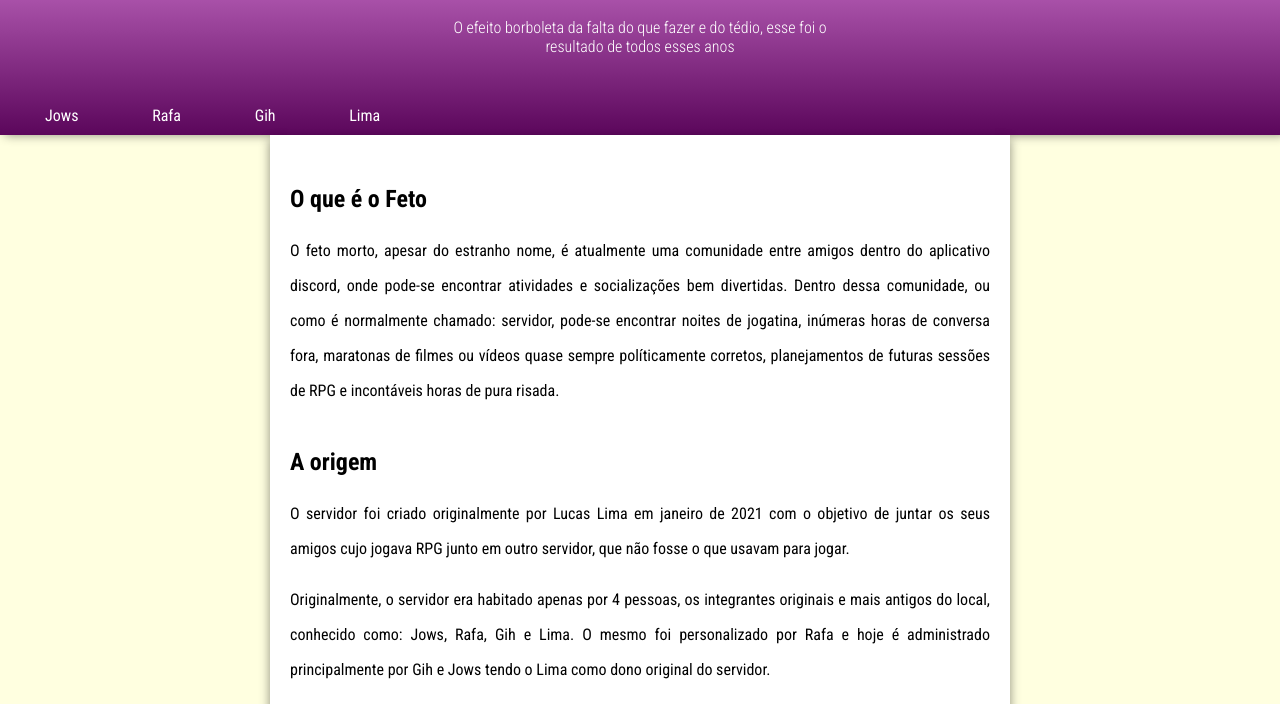
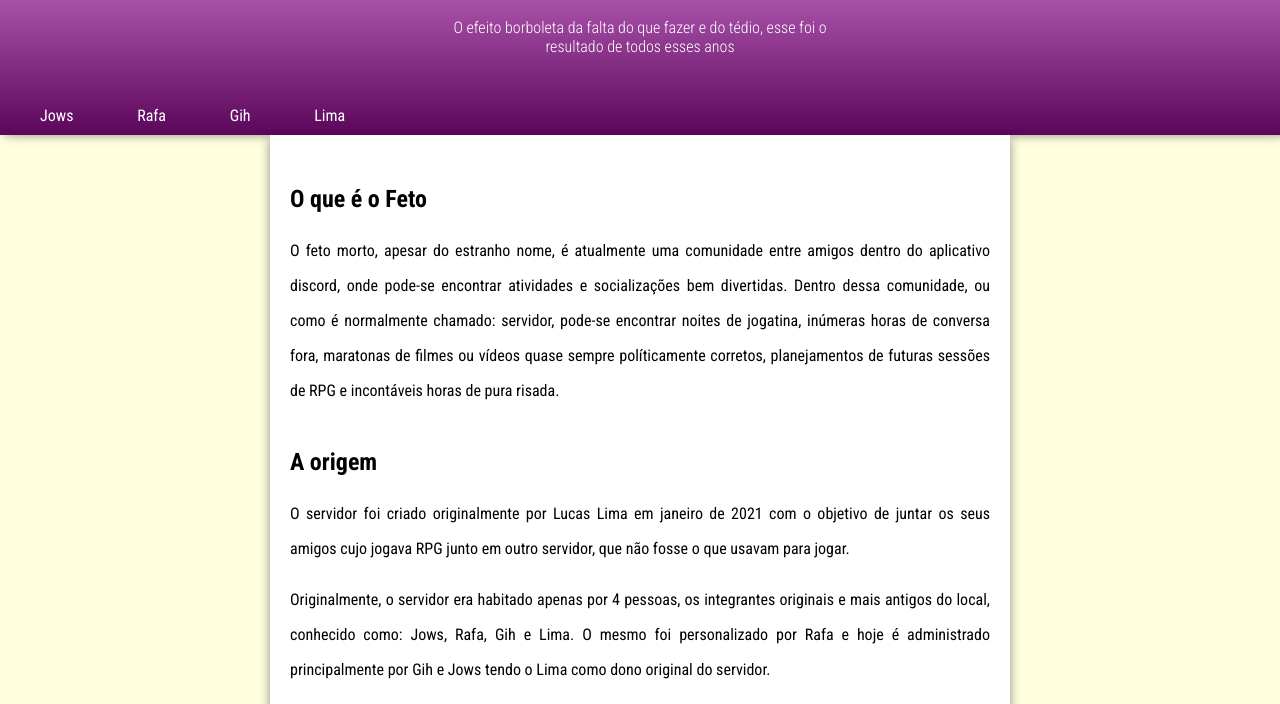
Before and after one commit to RafaCostaGon/FM-servidor, a plain HTML site: page index.html in a window 1280 px wide. Shown: the part 75-779 px from the top of the page. Drawn offline with Linux system fonts and the light colour scheme.

Commit message:
FM-1.3.2
alinhamento do menu, tantiva 2

```diff
--- a/style.css
+++ b/style.css
@@ -54,7 +54,7 @@ header p {
 header nav a {
     text-decoration: none;
     color: white;
-    padding: 10px 35px;
+    padding: 10px 30px;
     margin: 0px;
     border: none;
     border-top-left-radius: 3px;
```
